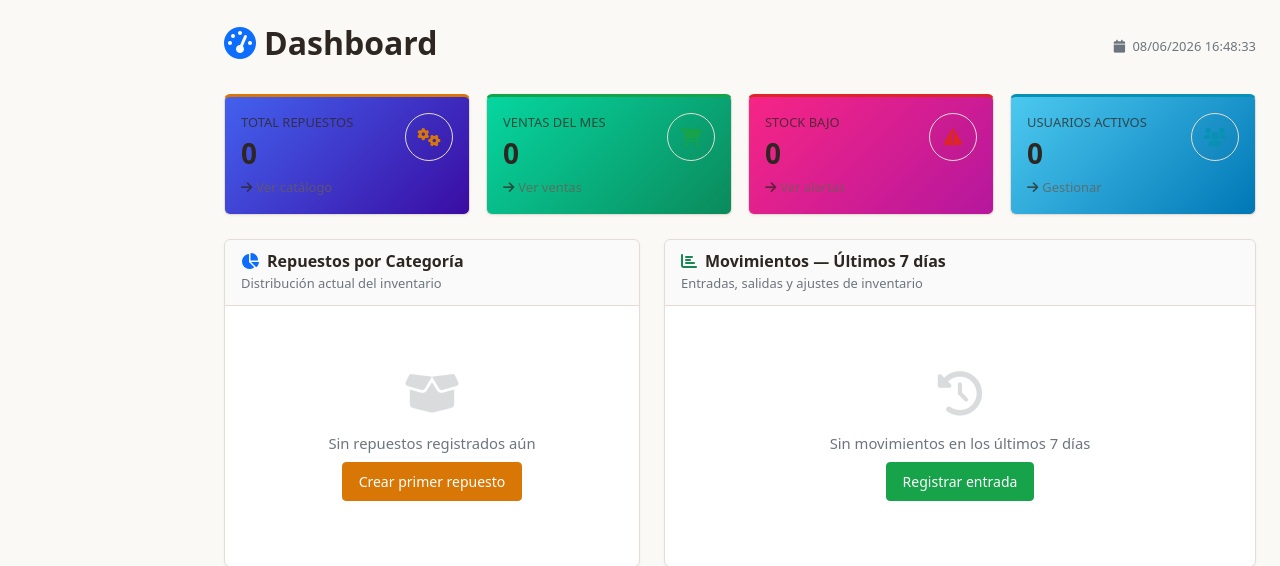
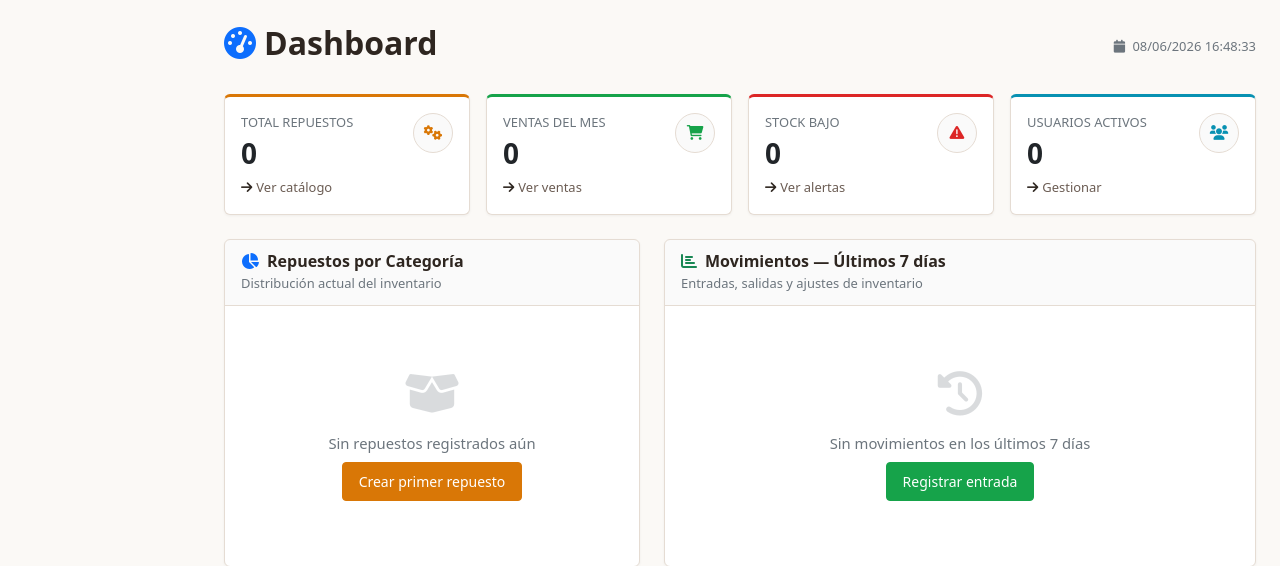
Before and after one commit to Kopozz/Sistema_Inventario_2026, a PHP site: page / in a window 1280 px wide. Shown: the top 566 px of the page. Run offline with PHP 8.4, Linux system fonts and the light colour scheme; some libraries are stand-ins or nearby versions.

Commit message:
Simplificar tarjetas de metricas del dashboard y quitar sombra/fondo oscuro al logotipo del sidebar

```diff
--- a/miapp/src/Views/dashboard/index.php
+++ b/miapp/src/Views/dashboard/index.php
@@ -31,75 +31,76 @@ foreach (($chart_movimientos ?? []) as $fecha => $tipos) {
 </div>
 
 <!-- ─── Métricas Principales ─── -->
+<!-- ─── Métricas Principales ─── -->
 <div class="row g-3 mb-4">
     <div class="col-6 col-md-3">
-        <div class="card border-0 shadow-sm h-100" style="background:linear-gradient(135deg,#4361ee,#3a0ca3)">
-            <div class="card-body text-white">
+        <div class="card h-100">
+            <div class="card-body">
                 <div class="d-flex justify-content-between align-items-start">
                     <div>
-                        <p class="mb-1 small opacity-75 fw-semibold text-uppercase ls-1">Total Repuestos</p>
-                        <h3 class="fw-bold mb-0"><?= number_format($stats['total_repuestos'] ?? 0) ?></h3>
+                        <p class="mb-1 small text-muted fw-semibold text-uppercase">Total Repuestos</p>
+                        <h3 class="fw-bold mb-0 text-dark"><?= number_format($stats['total_repuestos'] ?? 0) ?></h3>
                     </div>
-                    <div class="rounded-circle d-flex align-items-center justify-content-center" style="width:48px;height:48px;background:rgba(255,255,255,0.2)">
-                        <i class="fas fa-cogs fa-lg"></i>
+                    <div class="rounded-circle d-flex align-items-center justify-content-center" style="width:40px;height:40px;background:#f3f4f6;color:var(--color-primary)">
+                        <i class="fas fa-cogs"></i>
                     </div>
                 </div>
-                <p class="mb-0 mt-2 small opacity-75">
-                    <i class="fas fa-arrow-right me-1"></i><a href="<?= BASE_URL ?>repuestos" class="text-white text-decoration-none">Ver catálogo</a>
+                <p class="mb-0 mt-2 small">
+                    <i class="fas fa-arrow-right me-1"></i><a href="<?= BASE_URL ?>repuestos" class="text-decoration-none text-muted">Ver catálogo</a>
                 </p>
             </div>
         </div>
     </div>
     <div class="col-6 col-md-3">
-        <div class="card border-0 shadow-sm h-100" style="background:linear-gradient(135deg,#06d6a0,#0b8a5c)">
-            <div class="card-body text-white">
+        <div class="card h-100">
+            <div class="card-body">
                 <div class="d-flex justify-content-between align-items-start">
                     <div>
-                        <p class="mb-1 small opacity-75 fw-semibold text-uppercase">Ventas del Mes</p>
-                        <h3 class="fw-bold mb-0"><?= number_format($stats['ventas_mes'] ?? 0) ?></h3>
+                        <p class="mb-1 small text-muted fw-semibold text-uppercase">Ventas del Mes</p>
+                        <h3 class="fw-bold mb-0 text-dark"><?= number_format($stats['ventas_mes'] ?? 0) ?></h3>
                     </div>
-                    <div class="rounded-circle d-flex align-items-center justify-content-center" style="width:48px;height:48px;background:rgba(255,255,255,0.2)">
-                        <i class="fas fa-shopping-cart fa-lg"></i>
+                    <div class="rounded-circle d-flex align-items-center justify-content-center" style="width:40px;height:40px;background:#f3f4f6;color:var(--color-success)">
+                        <i class="fas fa-shopping-cart"></i>
                     </div>
                 </div>
-                <p class="mb-0 mt-2 small opacity-75">
-                    <i class="fas fa-arrow-right me-1"></i><a href="<?= BASE_URL ?>ventas" class="text-white text-decoration-none">Ver ventas</a>
+                <p class="mb-0 mt-2 small">
+                    <i class="fas fa-arrow-right me-1"></i><a href="<?= BASE_URL ?>ventas" class="text-decoration-none text-muted">Ver ventas</a>
                 </p>
             </div>
         </div>
     </div>
     <div class="col-6 col-md-3">
-        <div class="card border-0 shadow-sm h-100" style="background:linear-gradient(135deg,#f72585,#b5179e)">
-            <div class="card-body text-white">
+        <div class="card h-100">
+            <div class="card-body">
                 <div class="d-flex justify-content-between align-items-start">
                     <div>
-                        <p class="mb-1 small opacity-75 fw-semibold text-uppercase">Stock Bajo</p>
-                        <h3 class="fw-bold mb-0"><?= number_format($stats['stock_bajo'] ?? 0) ?></h3>
+                        <p class="mb-1 small text-muted fw-semibold text-uppercase">Stock Bajo</p>
+                        <h3 class="fw-bold mb-0 text-dark"><?= number_format($stats['stock_bajo'] ?? 0) ?></h3>
                     </div>
-                    <div class="rounded-circle d-flex align-items-center justify-content-center" style="width:48px;height:48px;background:rgba(255,255,255,0.2)">
-                        <i class="fas fa-exclamation-triangle fa-lg"></i>
+                    <div class="rounded-circle d-flex align-items-center justify-content-center" style="width:40px;height:40px;background:#f3f4f6;color:var(--color-danger)">
+                        <i class="fas fa-exclamation-triangle"></i>
                     </div>
                 </div>
-                <p class="mb-0 mt-2 small opacity-75">
-                    <i class="fas fa-arrow-right me-1"></i><a href="<?= BASE_URL ?>repuestos/stock-bajo" class="text-white text-decoration-none">Ver alertas</a>
+                <p class="mb-0 mt-2 small">
+                    <i class="fas fa-arrow-right me-1"></i><a href="<?= BASE_URL ?>repuestos/stock-bajo" class="text-decoration-none text-muted">Ver alertas</a>
                 </p>
             </div>
         </div>
     </div>
     <div class="col-6 col-md-3">
-        <div class="card border-0 shadow-sm h-100" style="background:linear-gradient(135deg,#4cc9f0,#0077b6)">
-            <div class="card-body text-white">
+        <div class="card h-100">
+            <div class="card-body">
                 <div class="d-flex justify-content-between align-items-start">
                     <div>
-                        <p class="mb-1 small opacity-75 fw-semibold text-uppercase">Usuarios Activos</p>
-                        <h3 class="fw-bold mb-0"><?= number_format($stats['usuarios_activos'] ?? 0) ?></h3>
+                        <p class="mb-1 small text-muted fw-semibold text-uppercase">Usuarios Activos</p>
+                        <h3 class="fw-bold mb-0 text-dark"><?= number_format($stats['usuarios_activos'] ?? 0) ?></h3>
                     </div>
-                    <div class="rounded-circle d-flex align-items-center justify-content-center" style="width:48px;height:48px;background:rgba(255,255,255,0.2)">
-                        <i class="fas fa-users fa-lg"></i>
+                    <div class="rounded-circle d-flex align-items-center justify-content-center" style="width:40px;height:40px;background:#f3f4f6;color:var(--color-accent)">
+                        <i class="fas fa-users"></i>
                     </div>
                 </div>
-                <p class="mb-0 mt-2 small opacity-75">
-                    <i class="fas fa-arrow-right me-1"></i><a href="<?= BASE_URL ?>usuarios" class="text-white text-decoration-none">Gestionar</a>
+                <p class="mb-0 mt-2 small">
+                    <i class="fas fa-arrow-right me-1"></i><a href="<?= BASE_URL ?>usuarios" class="text-decoration-none text-muted">Gestionar</a>
                 </p>
             </div>
         </div>
--- a/miapp/src/Views/layouts/app.php
+++ b/miapp/src/Views/layouts/app.php
@@ -401,12 +401,12 @@
     <!-- Sidebar -->
     <nav class="sidebar position-fixed d-none d-md-block" style="width: 200px;">
         <!-- Header del Sidebar -->
-        <div class="p-3 border-bottom border-secondary text-center">
+        <div class="p-3 border-bottom text-center">
             <div class="mb-2">
-                <img src="<?= BASE_URL ?>logo.jpg" alt="Logo" class="logo-img" style="width: 140px; height: 140px; object-fit: contain; border-radius: 20px; background: rgba(255,255,255,0.1); padding: 15px; box-shadow: 0 8px 20px rgba(0,0,0,0.6);">
+                <img src="<?= BASE_URL ?>logo.jpg" alt="Logo" class="logo-img" style="width: 130px; height: 130px; object-fit: contain; border-radius: 8px; border: 1px solid var(--border-subtle); padding: 5px; background: #ffffff;">
             </div>
             <div>
-                <h6 class="text-white mb-1 fw-bold" style="font-size: 0.9rem;"><?= APP_NAME ?></h6>
+                <h6 class="mb-1 fw-bold text-dark" style="font-size: 0.85rem;"><?= APP_NAME ?></h6>
             </div>
         </div>
 
```
